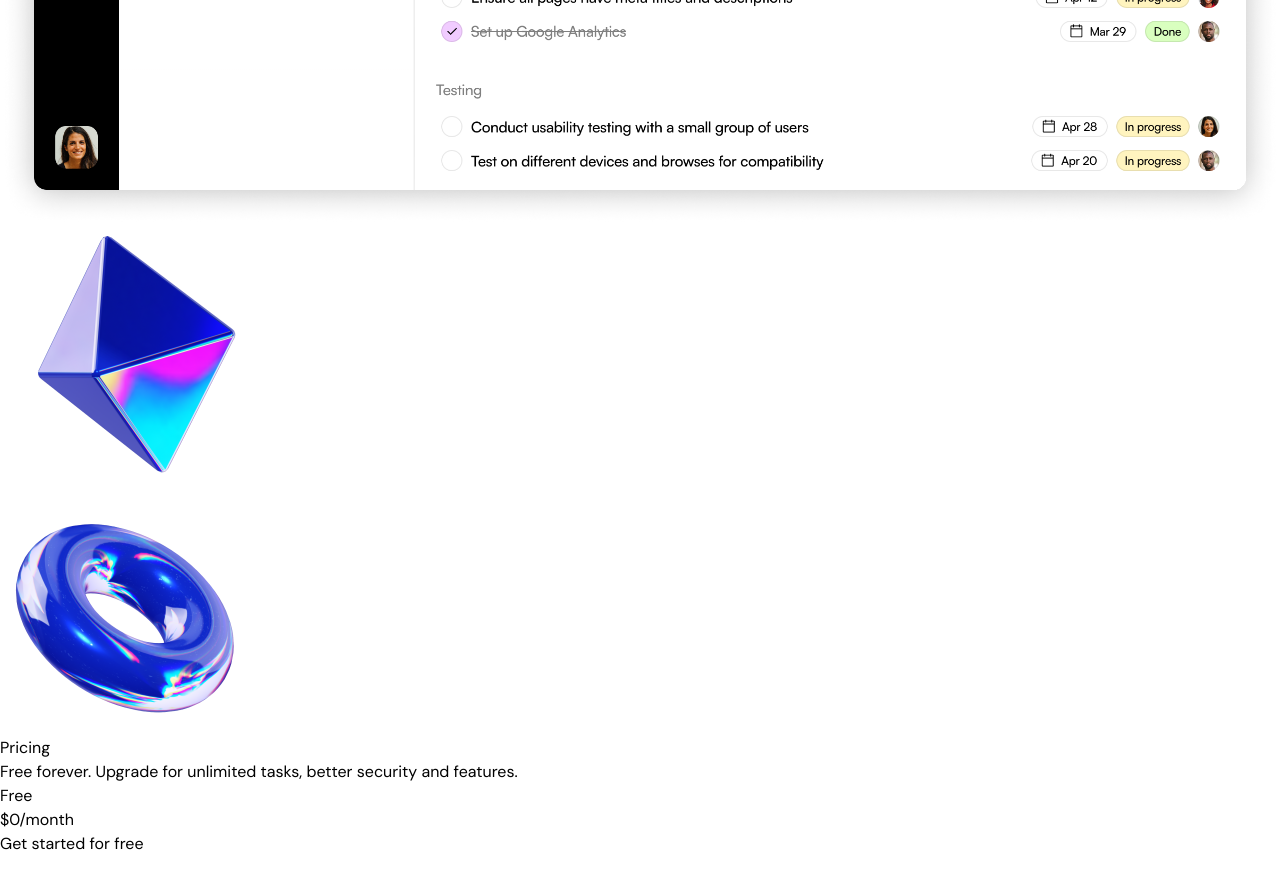
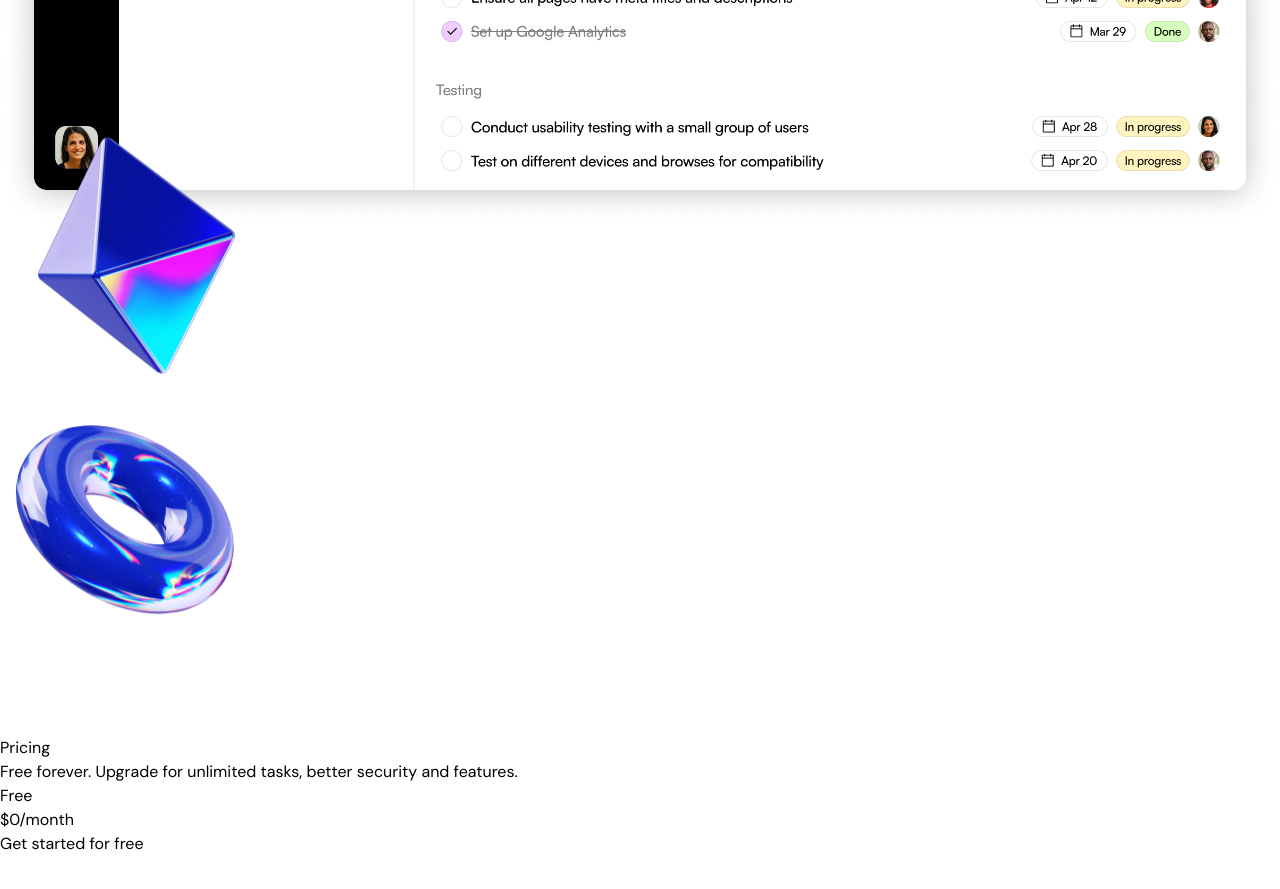
Before and after one commit to saliftankoano/kazedra-waitlist, a Next.js app: page / in a window 1280 px wide. Shown: the part 6020-6909 px from the top of the page. Built offline with nearby package versions, Linux system fonts and the light colour scheme.

Commit message:
add product showcase animation

```diff
--- a/src/sections/ProductShowcase.tsx
+++ b/src/sections/ProductShowcase.tsx
@@ -1,10 +1,24 @@
+"use client";
 import Image from "next/image";
 import productImage from "@/assets/product-image.png";
 import pyramid from "@/assets/pyramid.png";
 import tube from "@/assets/tube.png";
+import { motion, useScroll, useTransform } from "framer-motion";
+import { useRef } from "react";
+
 export const ProductShowcase = () => {
+  const sectionRef = useRef(null);
+  const { scrollYProgress } = useScroll({
+    target: sectionRef,
+    offset: ["start end", "end start"],
+  });
+
+  const translateY = useTransform(scrollYProgress, [0, 1], [150, -150]);
   return (
-    <section className="bg-gradient-to-b from-[#fff] to-[#D2DCFF] py-24 overflow-x-clip">
+    <section
+      ref={sectionRef}
+      className="bg-gradient-to-b from-[#fff] to-[#D2DCFF] py-24 overflow-x-clip"
+    >
       <div className="container">
         <div className="section-heading">
           <div className="flex justify-center">
@@ -19,18 +33,21 @@
         </div>
         <div className="relative">
           <Image className="mt-10" src={productImage} alt="product image" />
-          <Image
+          <motion.img
             className="absolute -right-36 -top-32 hidden md:block"
             height={262}
             width={262}
-            src={pyramid}
+            src={pyramid.src}
             alt="Pyramid image"
+            style={{ translateY }}
           />
-          <Image
+          <motion.img
             className="absolute bottom-24 -left-36 hidden md:block"
             height={248}
-            src={tube}
+            width={248}
+            src={tube.src}
             alt="Tube image"
+            style={{ translateY }}
           />
         </div>
       </div>
```
